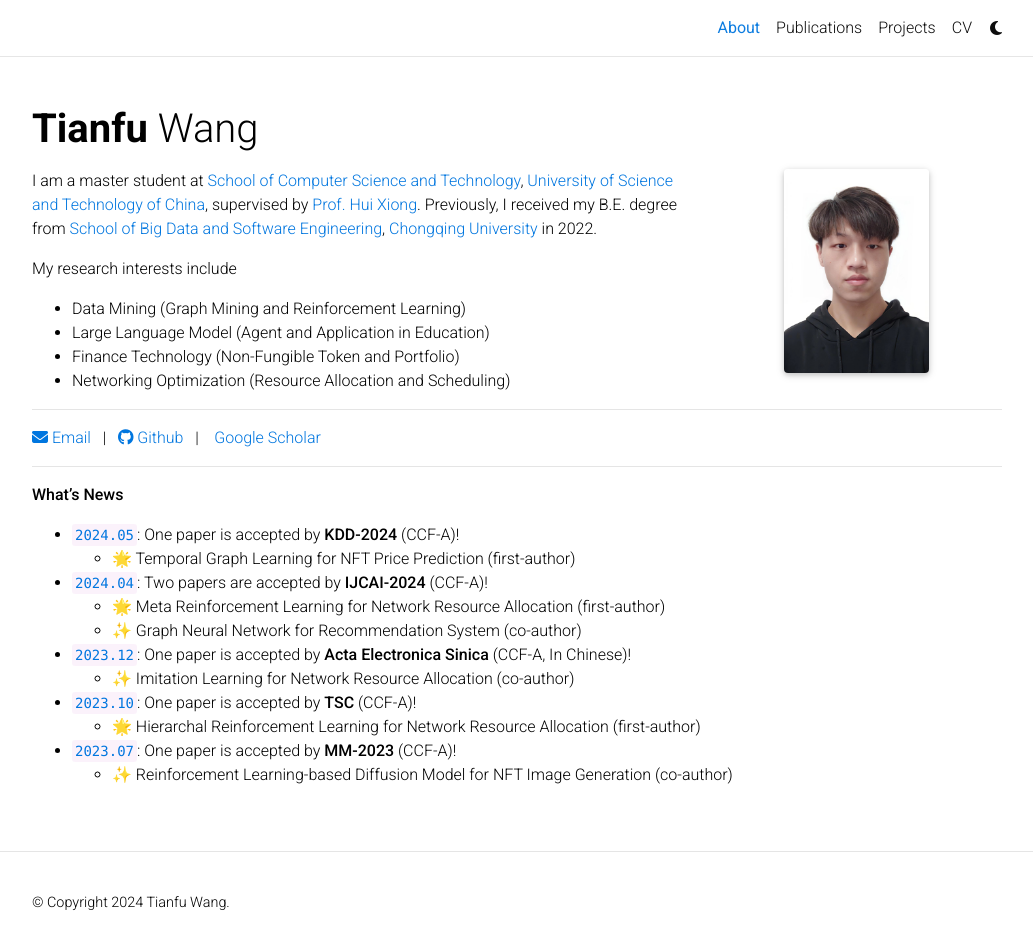
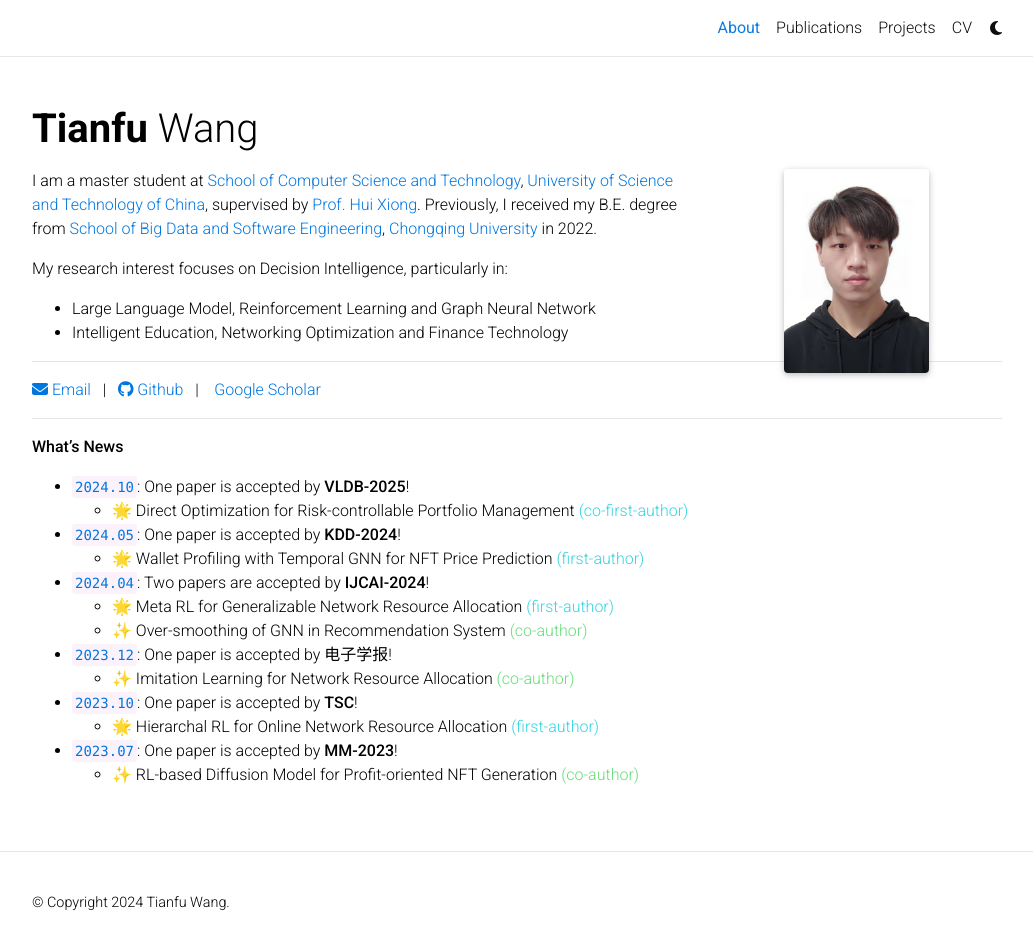
Before and after one commit to GeminiLight/geminilight.github.io, a Jekyll site: the page built from _pages/about.md, in a window 1280 px wide and 954 px high. Shown: the top 949 px of the window, without its empty margins (123-1156 px from the left). Built offline with Jekyll 4.4.1, drawn with Linux system fonts in a browser that asks for light colours; full-size pictures stand in for the smaller copies a plugin makes; emoji names are drawn with the system emoji font; comment, search, counter and statistics services are not loaded; a style sheet for code colours, icons or effects is not loaded.

Commit message:
add: vldb-2025

```diff
--- a/_data/cv.yml
+++ b/_data/cv.yml
@@ -79,6 +79,9 @@
 - title: Honors and Awards
   type: time_table
   contents:
+    - year: 2024
+      items:
+        - <b>National Scholarship, Chinese Ministry of Education</b>
     - year: 2023
       items:
         - <b>Outstanding Undergraduate Thesis, Chongqing City</b>
--- a/_pages/about.md
+++ b/_pages/about.md
@@ -19,12 +19,27 @@ social: false  # includes social icons at the bottom of the page
 
 I am a master student at [School of Computer Science and Technology](http://cs.ustc.edu.cn/), [University of Science and Technology of China](https://www.ustc.edu.cn/), supervised by [Prof. Hui Xiong](https://www.hkust-gz.edu.cn/people/hui-xiong/). Previously, I received my B.E. degree from [School of Big Data and Software Engineering](http://www.cse.cqu.edu.cn/), [Chongqing University](https://www.cqu.edu.cn/) in 2022.
 
-My research interests include
+My research interest focuses on Decision Intelligence, particularly in:
 
-- Data Mining (Graph Mining and Reinforcement Learning)
-- Large Language Model (Agent and Application in Education)
-- Finance Technology (Non-Fungible Token and Portfolio)
+- Large Language Model, Reinforcement Learning and Graph Neural Network
+- Intelligent Education, Networking Optimization and Finance Technology
+
+<!-- Foundational Methods: Large Language Model (LLM), Reinforcement Learning (RL) and Graph Neural Network (GNN) -->
+<!-- - Practical Applications -->
+  <!-- - Intelligent Education, Networking Resource Management and Finance Technology -->
+
+
+
+<!-- - Intelligent Education (Large Language Model and Agent)
 - Networking Optimization (Resource Allocation and Scheduling)
+- Finance Technology (Portfolio Management and Non-Fungible Token) -->
+
+
+<!-- Large Language Model (Agent and Application in Education) -->
+
+<!-- - Decision Intelligence (Portfolio and Resource Allocation) -->
+<!-- Large Language Model (Agent and Application in Education) -->
+
 
 <!-- Put your address / P.O. box / other info right below your picture. You can also disable any of these elements by editing `profile` property of the YAML header of your `_pages/about.md`. Edit `_bibliography/papers.bib` and Jekyll will render your [publications page](/al-folio/publications/) automatically. -->
 
@@ -48,14 +63,16 @@ My research interests include
 
 **What's News**
 
-- `2024.05`: One paper is accepted by **KDD-2024** (CCF-A)!
-  - :star2: Temporal Graph Learning for NFT Price Prediction (first-author)
-- `2024.04`: Two papers are accepted by **IJCAI-2024** (CCF-A)!
-  - :star2: Meta Reinforcement Learning for Network Resource Allocation (first-author)
-  - :sparkles: Graph Neural Network for Recommendation System (co-author)
-- `2023.12`: One paper is accepted by **Acta Electronica Sinica** (CCF-A, In Chinese)!
-  - :sparkles: Imitation Learning for Network Resource Allocation (co-author)
-- `2023.10`: One paper is accepted by **TSC** (CCF-A)!
-  - :star2: Hierarchal Reinforcement Learning for Network Resource Allocation (first-author)
-- `2023.07`: One paper is accepted by **MM-2023** (CCF-A)!
-  - :sparkles: Reinforcement Learning-based Diffusion Model for NFT Image Generation (co-author)
+- `2024.10`: One paper is accepted by **VLDB-2025**!
+  - :star2: Direct Optimization for Risk-controllable Portfolio Management <span style="color: #34d4e3;">(co-first-author)</span>
+- `2024.05`: One paper is accepted by **KDD-2024**!
+  - :star2: Wallet Profiling with Temporal GNN for NFT Price Prediction <span style="color: #34d4e3;">(first-author)</span>
+- `2024.04`: Two papers are accepted by **IJCAI-2024**!
+  - :star2: Meta RL for Generalizable Network Resource Allocation <span style="color: #34d4e3;">(first-author)</span>
+  - :sparkles: Over-smoothing of GNN in Recommendation System <span style="color: #66dd7a;">(co-author)</span>
+- `2023.12`: One paper is accepted by **电子学报**!
+  - :sparkles: Imitation Learning for Network Resource Allocation <span style="color: #66dd7a;">(co-author)</span>
+- `2023.10`: One paper is accepted by **TSC**!
+  - :star2: Hierarchal RL for Online Network Resource Allocation <span style="color: #34d4e3;">(first-author)</span>
+- `2023.07`: One paper is accepted by **MM-2023**!
+  - :sparkles: RL-based Diffusion Model for Profit-oriented NFT Generation <span style="color: #66dd7a;">(co-author)</span>
```
Also changed, not shown: _bibliography/papers.bib (+8 -0 lines).
